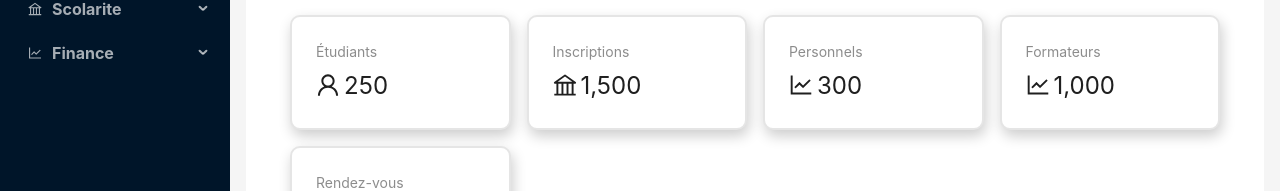
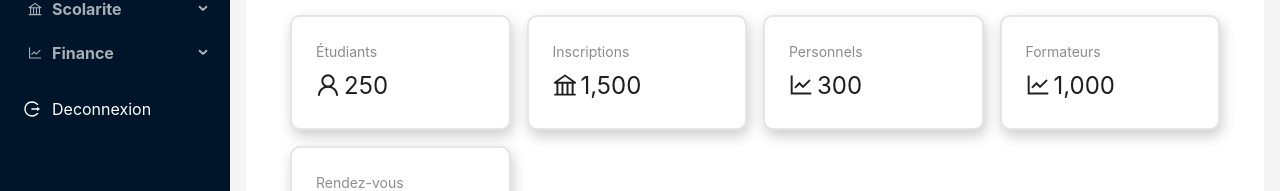
Before and after one commit to achrafalfitouri/Gestion-Ecole-Front-react, a React (Create React App) app: page / in a window 1280 px wide. Shown: the part 202-393 px from the top of the page. Built offline with nearby package versions, Linux system fonts and the light colour scheme; no server answers; sample sign-in values are in the browser's storage.

Commit message:
logic of appcomp

```diff
--- a/src/Components/index.js
+++ b/src/Components/index.js
@@ -1,10 +1,12 @@
 import React, { Suspense, useState } from 'react';
-import { BankOutlined, MenuFoldOutlined, MenuUnfoldOutlined, BookOutlined, CalendarOutlined, DashboardOutlined, FileTextOutlined, IdcardOutlined, LineChartOutlined, SnippetsOutlined, UploadOutlined, UserAddOutlined, UserOutlined, VideoCameraOutlined } from '@ant-design/icons';
-import { Layout, Menu, theme, Dropdown, Button, Row, Col, Space, Avatar } from 'antd';
+import { BankOutlined, MenuFoldOutlined, MenuUnfoldOutlined, BookOutlined, CalendarOutlined, DashboardOutlined, FileTextOutlined, IdcardOutlined, LineChartOutlined, SnippetsOutlined, UploadOutlined, UserAddOutlined, UserOutlined, VideoCameraOutlined, LogoutOutlined } from '@ant-design/icons';
+import { Layout, Menu, theme, Dropdown, Button, Row, Col, Space, Avatar, Popconfirm } from 'antd';
 import './style.css';
 import AppRoutes from '../Routes';
 import { UserContext } from '../UserContextData/UserContext';
 import { useContext } from 'react';
+import { useNavigate } from 'react-router-dom'; // Import useNavigate from react-router-dom
+import { Navigate } from "react-router-dom";
 
 const { Header, Content, Footer, Sider } = Layout;
 
@@ -12,17 +14,40 @@ const Components = () => {
   const [logoText, setLogoText] = useState("EHPM");
   const [collapsed, setCollapsed] = useState(false);
   const { user, setUser } = useContext(UserContext);
+  const [confirmLogout, setConfirmLogout] = useState(false);
+  const [isHovered, setIsHovered] = useState(false); // State to track hover state
+
+  const navigate = useNavigate(); // Initialize useNavigate hook
 
   const handleLogout = () => {
     localStorage.removeItem('token');
+    localStorage.removeItem('user');
     setUser(null);
-    window.location.href = '/login'; // Redirect to login page
+    navigate('/login'); // Use navigate to redirect to login page
+    // Redirect to login page
   };
+
+
+  const userLogin = localStorage.getItem('user');
+
+
+  if (!userLogin) {
+    return <Navigate to="/login" />;
+  }
+
+  //logout button
+
+  const hoverStyles = {
+    fontSize: '18px',
+    color: '#ce5254',
+  };
+
 
   const itemsDropdown = [
     {
       label: 'Gérer Compte',
       key: '1',
+      onClick: () => navigate('/manage-account'), // Example navigation with navigate
     },
     {
       label: 'Déconnexion',
@@ -41,11 +66,13 @@ const Components = () => {
       label: "Tableau de bord",
       icon: <DashboardOutlined />,
       key: "/",
+
     },
     {
       label: "Utilisateur",
       key: "/utilisateur",
       icon: <UserOutlined />,
+
     },
     {
       label: "Rendez-vous",
@@ -166,6 +193,9 @@ const Components = () => {
           {logoText}
         </div>
         <Menu
+          onClick={(item) => {
+            navigate(item.key);
+          }}
 
 style={{
 
@@ -173,6 +203,45 @@ style={{
     fontWeight: "bold",
   }}
         theme="dark" mode="inline" defaultSelectedKeys={['4']} items={items} />
+
+<div style={{ padding: '16px',  display: 'flex', alignItems: 'center',textAlign : "center" }}>
+         <LogoutOutlined style={{
+              color: 'white',
+              fontSize: '16px',
+              transition: 'font-size 0.3s, color 0.3s',
+              margin : '8px',
+              marginRight : '-4px',
+              textAlign : "center",
+              ...(isHovered && hoverStyles), // Apply hover styles when button is hovered
+            }} />
+
+        <Popconfirm
+
+          title="Are you sure you want to logout?"
+          onConfirm={handleLogout}
+          okText="Yes"
+          cancelText="No"
+          visible={confirmLogout}
+          onCancel={() => setConfirmLogout(false)}
+        >
+          <Button
+            type="text"
+            onClick={() => setConfirmLogout(true)}
+            style={{
+              color: 'white',
+              fontSize: '16px',
+              transition: 'font-size 0.3s, color 0.3s',
+
+              ...(isHovered && hoverStyles), // Apply hover styles when button is hovered
+            }}
+            onMouseEnter={() => setIsHovered(true)} // Set isHovered to true on mouse enter
+            onMouseLeave={() => setIsHovered(false)} // Set isHovered to false on mouse leave
+          >
+                        <span style={{ visibility: collapsed ? 'hidden' : 'visible' }}>Deconnexion</span>
+
+          </Button>
+        </Popconfirm>
+      </div>
       </Sider>
       <Layout>
       <Header
--- a/src/Pages/Login/Login.js
+++ b/src/Pages/Login/Login.js
@@ -22,9 +22,10 @@ const Login = () => {
       message.success('Login successful!');
 
       const userResponse = await axiosInstance.get('/api/auth/me');
+      localStorage.setItem('user', JSON.stringify(userResponse.data)); // Store as JSON string
       setUser(userResponse.data);
 
-      setNavigate(true);// Redirect to home or dashboard
+      setNavigate(true); // Redirect to home or dashboard
     } catch (error) {
       message.error('Login failed. Please check your credentials.');
     }
```
